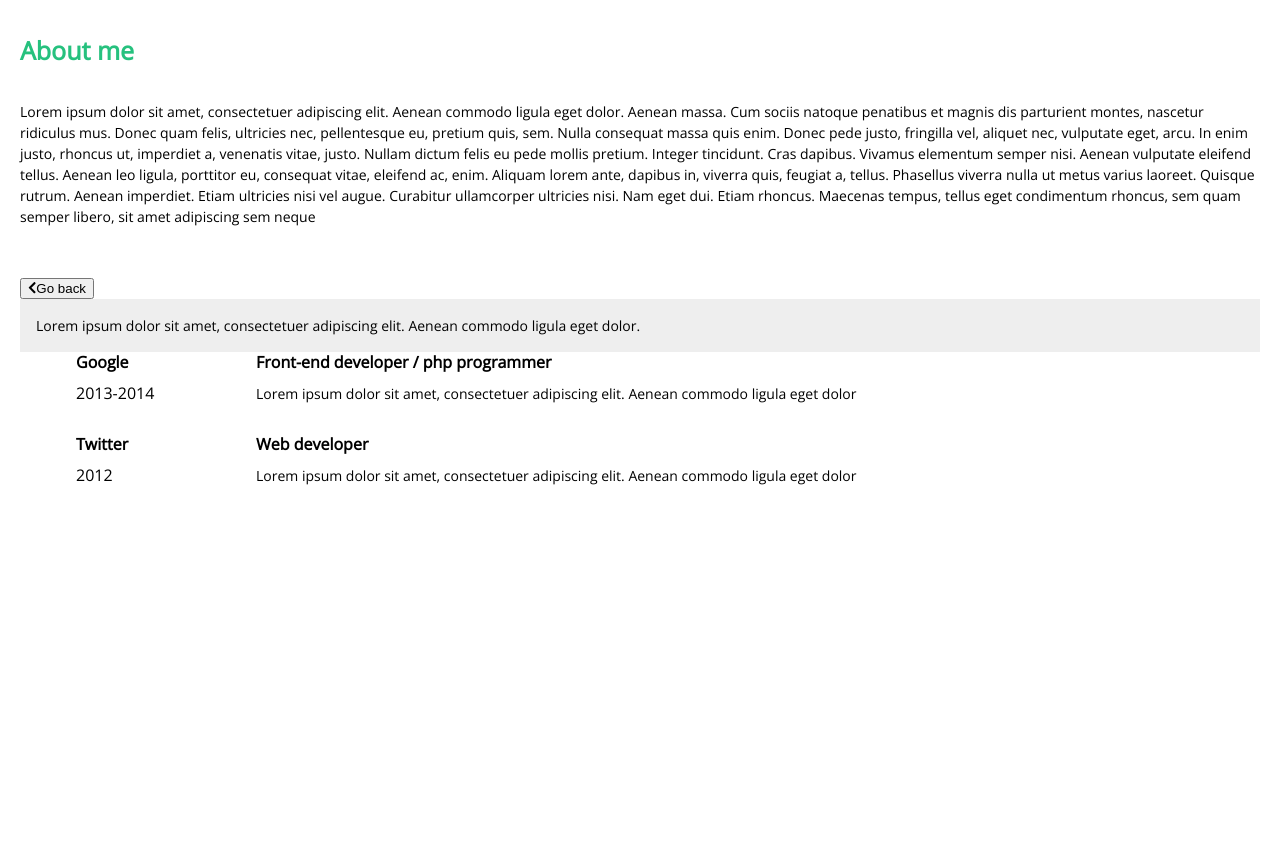
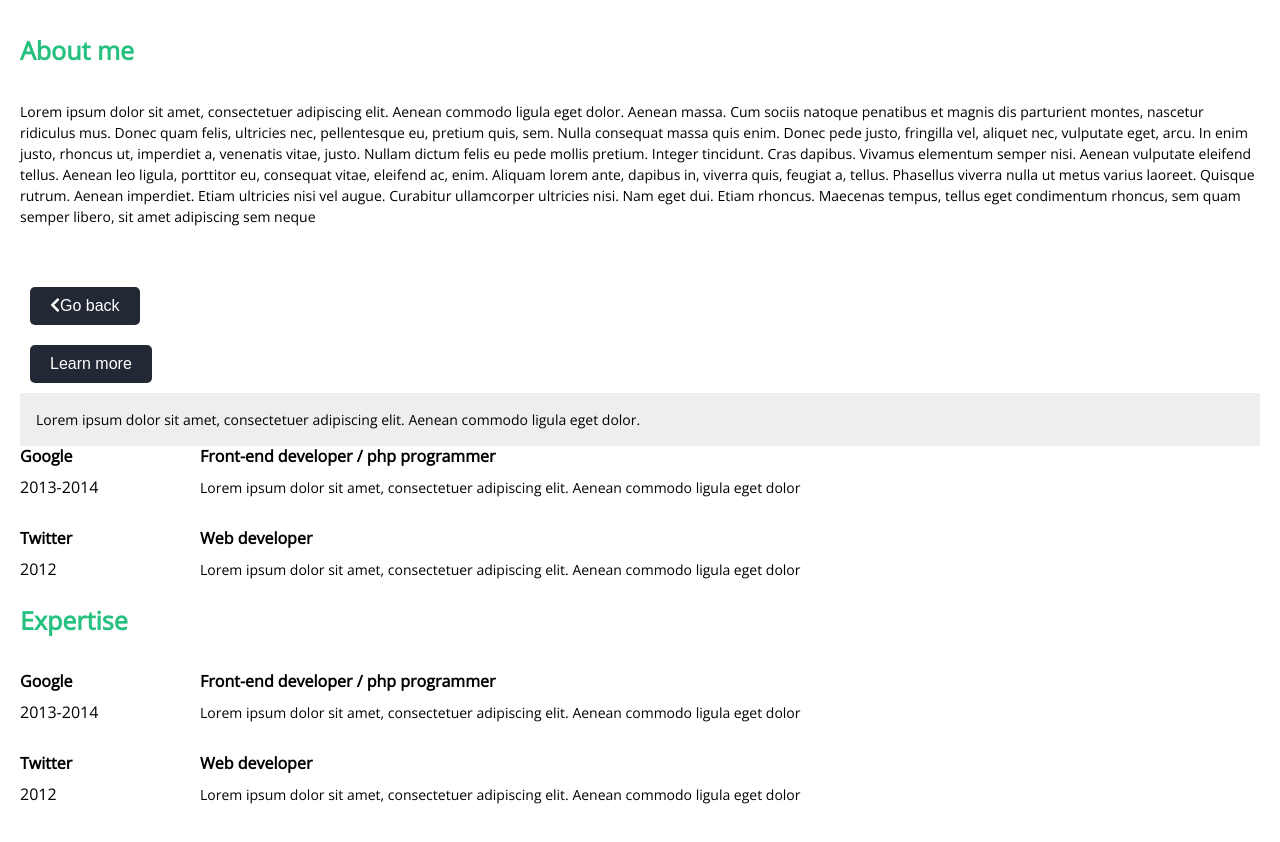
Before and after one commit to stiripo/cv-app, a React (Create React App) app in the folder cv-app/: page / in a window 1280 px wide. Shown: the top 842 px of the page. Before the commit the page ends 800 px from the top, so only its background shows below. Built offline with nearby package versions, Linux system fonts and the light colour scheme.

Commit message:
Add styles to Button component

```diff
--- a/cv-app/src/App.js
+++ b/cv-app/src/App.js
@@ -15,8 +15,12 @@ function App() {
     content='Lorem ipsum dolor sit amet, consectetuer adipiscing elit. Aenean commodo ligula eget dolor. Aenean massa. Cum sociis natoque penatibus et magnis dis parturient montes, nascetur ridiculus mus. Donec quam felis, ultricies nec, pellentesque eu, pretium quis, sem. Nulla consequat massa quis enim. Donec pede justo, fringilla vel, aliquet nec, vulputate eget, arcu. In enim justo, rhoncus ut, imperdiet a, venenatis vitae, justo. Nullam dictum felis eu pede mollis pretium. Integer tincidunt. Cras dapibus. Vivamus elementum semper nisi. Aenean vulputate eleifend tellus. Aenean leo ligula, porttitor eu, consequat vitae, eleifend ac, enim. Aliquam lorem ante, dapibus in, viverra quis, feugiat a, tellus. Phasellus viverra nulla ut metus varius laoreet. Quisque rutrum. Aenean imperdiet. Etiam ultricies nisi vel augue. Curabitur ullamcorper ultricies nisi. Nam eget dui. Etiam rhoncus. Maecenas tempus, tellus eget condimentum rhoncus, sem quam semper libero, sit amet adipiscing sem neque' />
 
     <Button icon={<FontAwesomeIcon icon={faChevronLeft} />} text="Go back" />
+    <Button text='Learn more' />
     <Info text='Lorem ipsum dolor sit amet, consectetuer adipiscing elit. Aenean commodo ligula eget dolor.' />
     <Expertise data={jobs} />
+    <Box
+    title='Expertise'
+    content={<Expertise data={jobs} />} />
     </>
   );
 }
--- a/cv-app/src/App.scss
+++ b/cv-app/src/App.scss
@@ -26,9 +26,26 @@ body {
     padding: 16px;
 }
 
+.button {
+    height: fit-content;
+    display: inline-block;
+    background-color: #222935;
+    border-radius: 5px;
+    border: 0px;
+    padding: 10px 20px;
+    margin: 10px;
+    color: #fff;
+    font-size: 16px;
+    cursor: pointer;
+}
+
+.button:hover {
+    background-color: $green_color;
+}
+
 .expertise-list {
-    padding-left: 40px;
-    margin: 0px 16px;
+    // padding-left: 40px;
+    // margin: 0px 16px;
 }
 
 .expertise-list li {
--- a/cv-app/src/components/Button.js
+++ b/cv-app/src/components/Button.js
@@ -1,7 +1,7 @@
 export function Button(props) {
     return (
         <div>
-            <button>{props.icon}{props.text}</button>
+            <button className='button'>{props.icon}{props.text}</button>
         </div>
     )
 }
```
